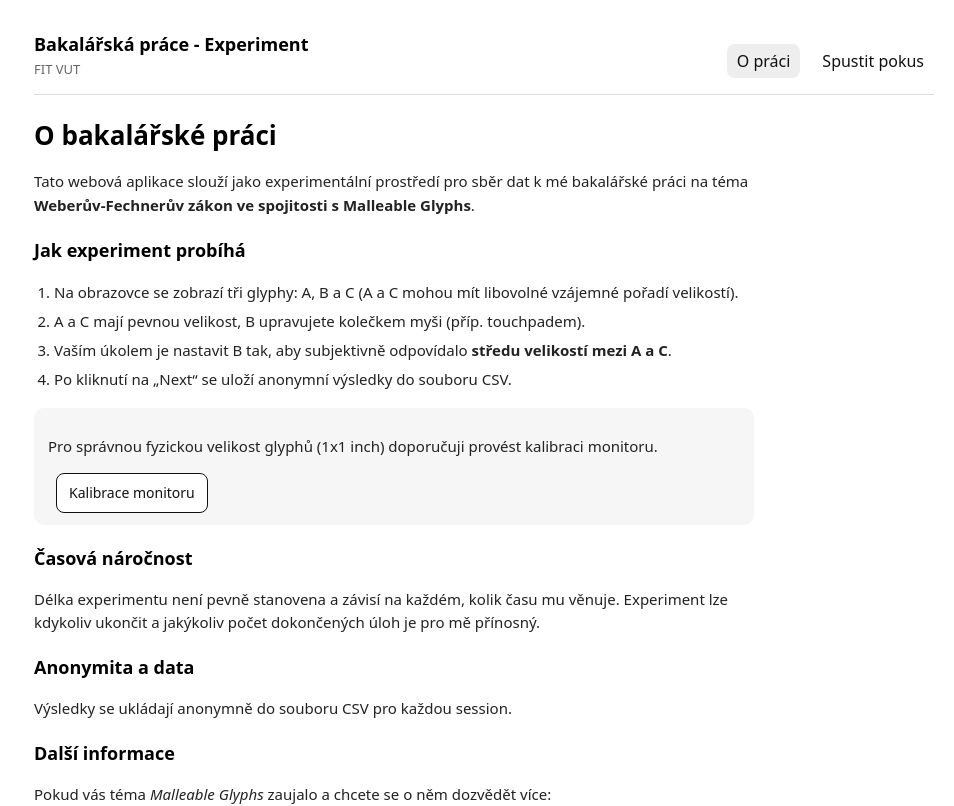
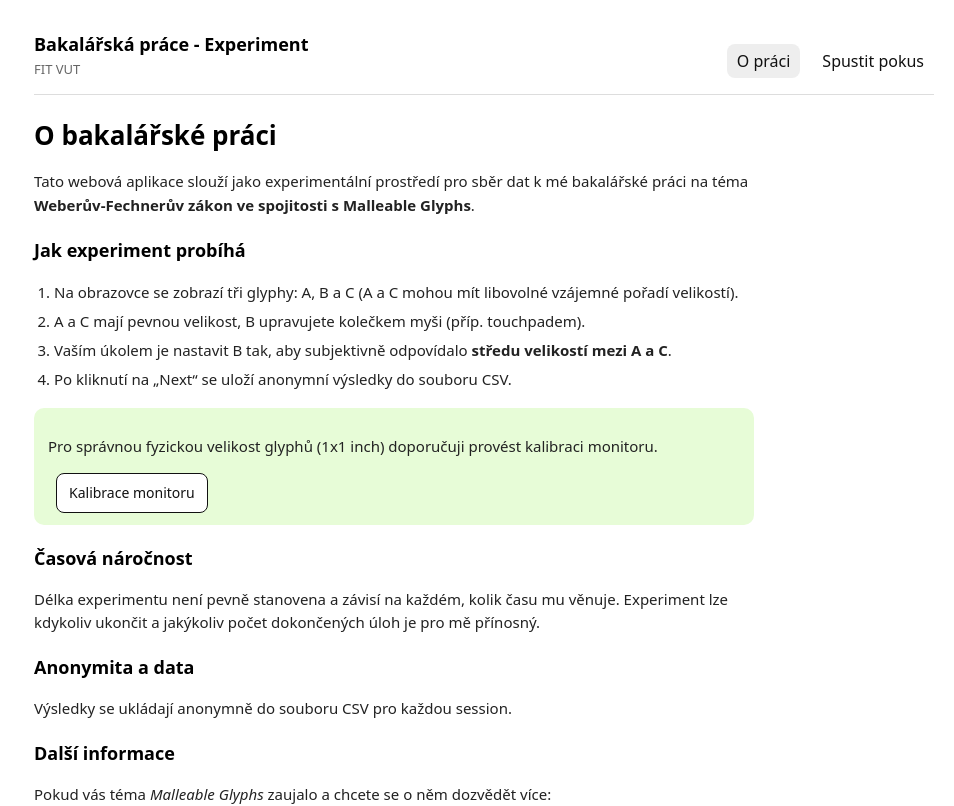
Before and after one commit to provajuli/BP, a Vue app in the folder bp-experiment/: page /#/ in a window 1280 px wide. Shown: the top 806 px of the page, without its empty margins (156-1110 px from the left). Built offline with nearby package versions, Linux system fonts and the light colour scheme.

Commit message:
update calibration box background color for better visibility

```diff
--- a/bp-experiment/src/views/HomeView.vue
+++ b/bp-experiment/src/views/HomeView.vue
@@ -95,7 +95,7 @@ li {
 .calib {
   margin: 16px 0;
   padding: 12px 14px;
-  background: #f6f6f6;
+  background: #e7fcd7;
   border-radius: 10px;
   font-size: 14px;
 }
```
